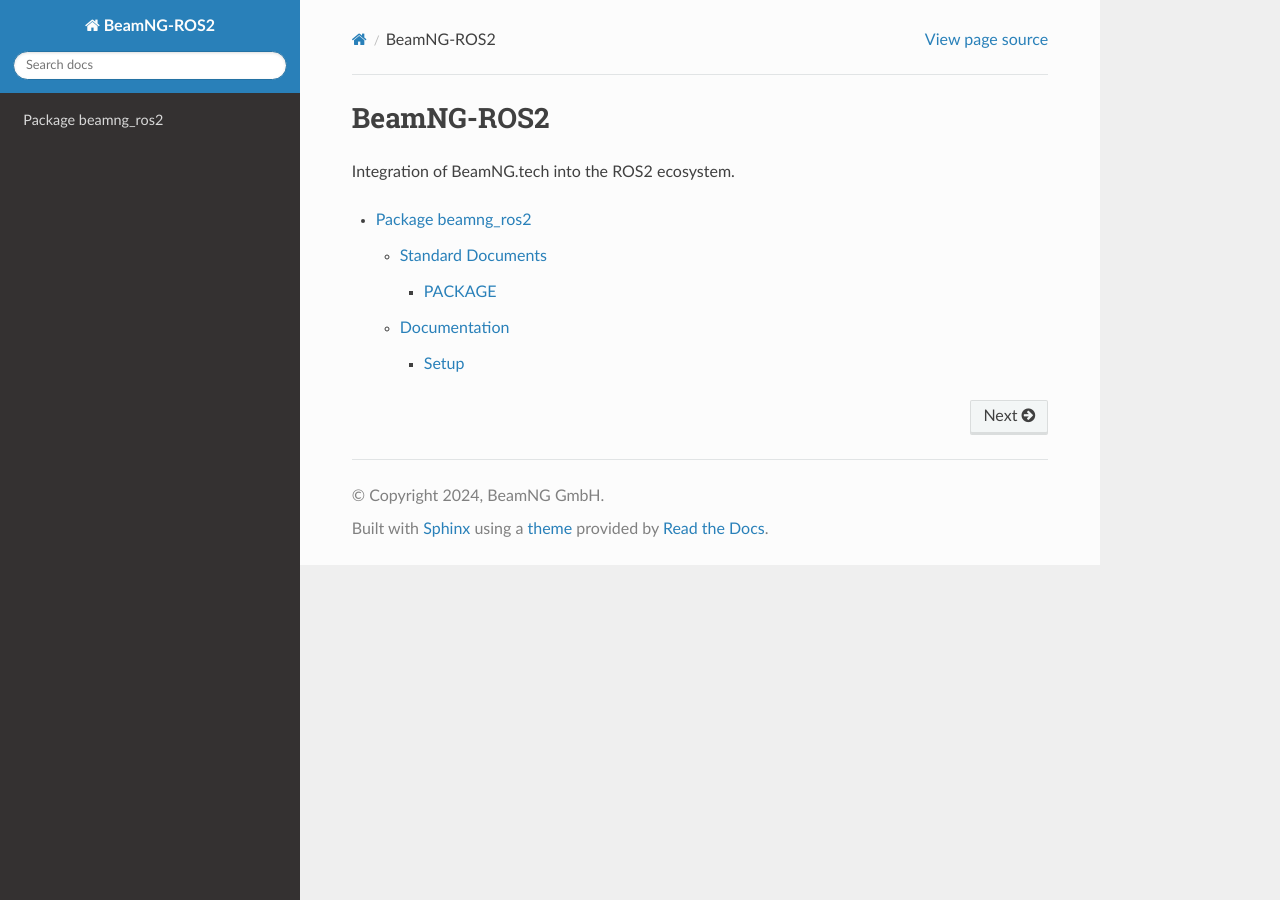
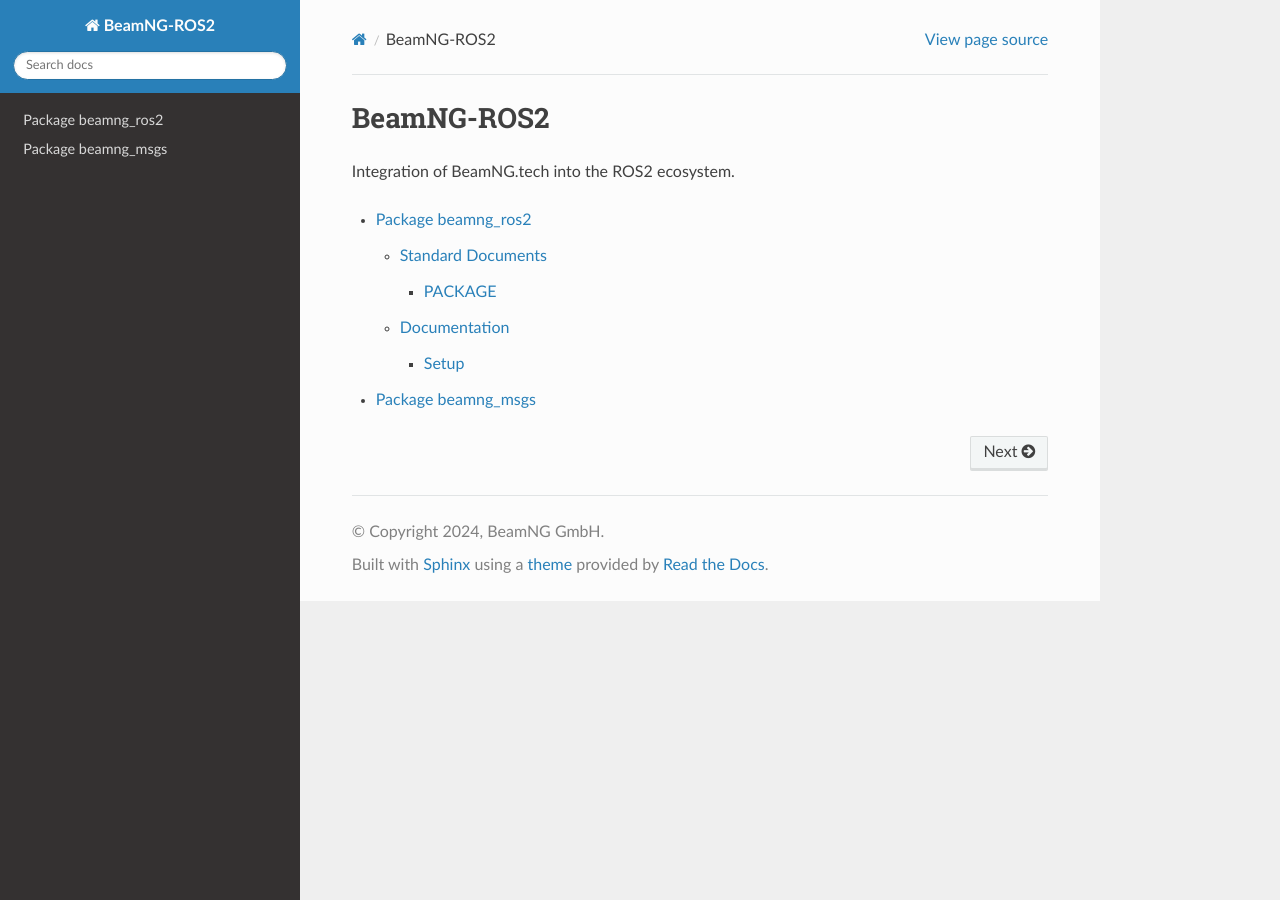
Before and after one commit to spokV/beamng-ros2-integration, a Sphinx documentation site: the page built from docs/index.rst, in a window 1280 px wide. Built offline with Sphinx 7.4.7 and the Read the Docs theme 3.1.0, drawn with Linux system fonts in a browser that asks for light colours; pages that are not in the unit, such as notebooks, are missing from menus.

Commit message:
Prepare for including beamng_msgs package

```diff
--- /dev/null
+++ b/docs/beamng_msgs_package.rst
@@ -0,0 +1,6 @@
+Package beamng_msgs
+===================
+
+The beamng_msgs package required for the BeamNG.tech ROS2 communication.
+
+TODO
--- a/docs/index.rst
+++ b/docs/index.rst
@@ -7,3 +7,4 @@
    :maxdepth: 3
 
    beamng_ros2_package.rst
+   beamng_msgs_package.rst
```
